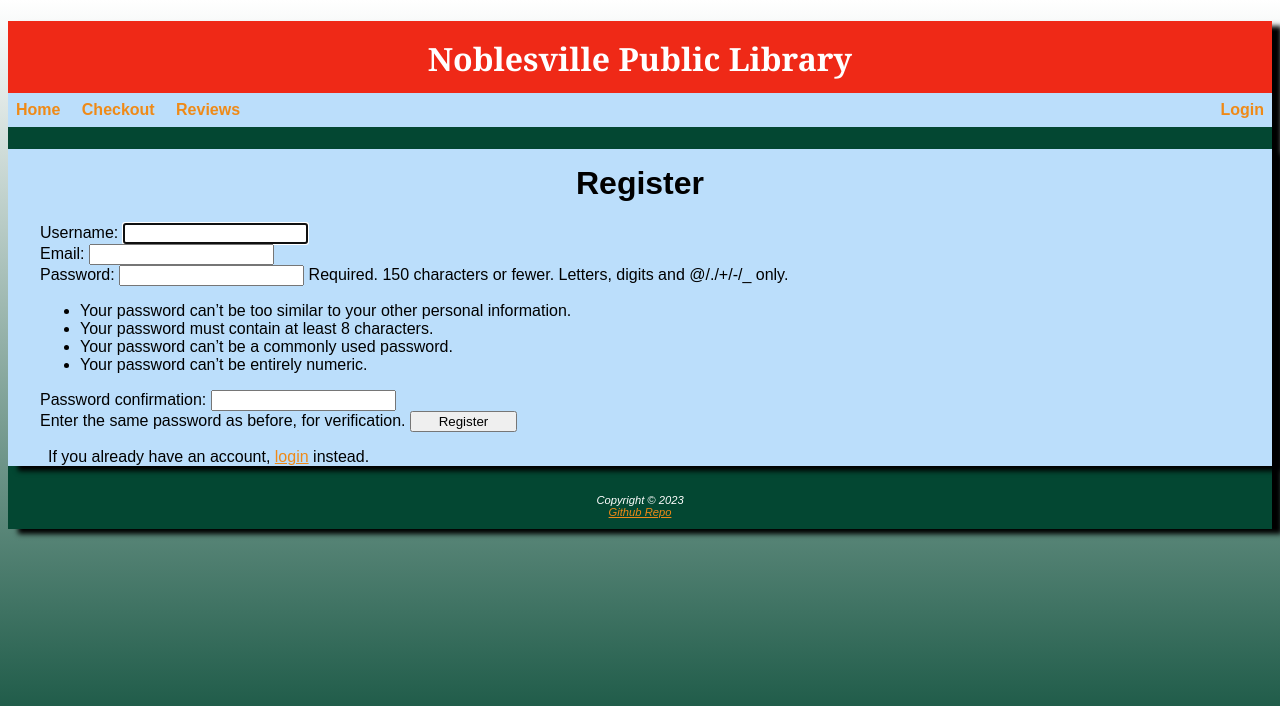
After one commit to Donner-von-Swabia/SDEV-220_Final-Project, a Django app: page /register in a window 1280 px wide. The commit adds this page. Shown: the top 706 px of the page. Run offline with Django 3.2, Linux system fonts and the light colour scheme.

Commit message:
Added registration page for making new accounts

```diff
--- /dev/null
+++ b/Book_Tycoon/Main/forms.py
@@ -0,0 +1,20 @@
+from django import forms
+from django.contrib.auth.forms import UserCreationForm
+from django.contrib.auth.models import User
+
+
+# Create your forms here.
+
+class NewUserForm(UserCreationForm):
+	email = forms.EmailField(required=True)
+
+	class Meta:
+		model = User
+		fields = ("username", "email", "password1", "password2")
+
+	def save(self, commit=True):
+		user = super(NewUserForm, self).save(commit=False)
+		user.email = self.cleaned_data['email']
+		if commit:
+			user.save()
+		return user
--- a/Book_Tycoon/Main/static/css/library.css
+++ b/Book_Tycoon/Main/static/css/library.css
@@ -80,3 +80,11 @@ button{
 	padding-left: 2em;
 	padding-right: 2em;
 }
+.registrationcontainer{
+	background: #BBDEFB;
+	padding-left: 2em;
+	padding-right: 2em;
+	box-shadow:10px 5px 5px black;
+
+	color: #000000;
+}
--- a/Book_Tycoon/Main/templates/registration/login.html
+++ b/Book_Tycoon/Main/templates/registration/login.html
@@ -8,5 +8,6 @@
   {{ form.as_p }}
   <button type="submit">Log In</button>
 </form>
+<p>Not registered? &nbsp;<a href = "{% url 'register' %}">Make an account.</a></p>
 </div>
 {% endblock %}
--- /dev/null
+++ b/Book_Tycoon/Main/templates/registration/register.html
@@ -0,0 +1,34 @@
+{% extends "main/base.html" %}
+
+{% block content %}
+
+
+<!--Register-->
+<div class="registrationcontainer">
+	<h1>Register</h1>
+	<form method="POST">
+		{% csrf_token %}
+		<form method="POST">
+    <label for="id_username">Username:</label>
+      <input type="text" name="username" maxlength="150" autofocus="" required="" id="id_username">
+        <br>
+
+    <label for="id_email">Email:</label>
+      <input type="email" name="email" required="" id="id_email"><br>
+
+    <label for="id_password1">Password:</label>
+
+      <input type="password" name="password1" autocomplete="new-password" required="" id="id_password1">
+	<span class="helptext">Required. 150 characters or fewer. Letters, digits and @/./+/-/_ only.</span>
+        <br>
+        <span class="helptext"><ul><li>Your password can’t be too similar to your other personal information.</li><li>Your password must contain at least 8 characters.</li><li>Your password can’t be a commonly used password.</li><li>Your password can’t be entirely numeric.</li></ul></span>
+    <label for="id_password2">Password confirmation:</label>
+      <input type="password" name="password2" autocomplete="new-password" required="" id="id_password2">
+        <br>
+        <span class="helptext">Enter the same password as before, for verification.</span>
+		<button class="btn btn-primary" type="submit">Register</button>
+	</form>
+	<p class="text-center">If you already have an account, <a href="/login">login</a> instead.</p>
+</div>
+
+{% endblock %}
--- a/Book_Tycoon/Main/urls.py
+++ b/Book_Tycoon/Main/urls.py
@@ -3,6 +3,7 @@ from django.contrib import admin
 from .views import MainView
 from .views import Checkout
 from .views import Reviews
+from .views import register_request
 
 urlpatterns=[
     path('',MainView.as_view(), name='main'),
@@ -10,5 +11,6 @@ urlpatterns=[
     path('index.html',MainView.as_view(), name='main'),
     path('checkout.html',Checkout.as_view(), name='checkout'),
     path('reviews.html',Reviews.as_view(), name='reviews'),
-    path("accounts/", include("django.contrib.auth.urls"))
+    path("accounts", include("django.contrib.auth.urls")),
+    path("register", register_request, name="register")
 ]
--- a/Book_Tycoon/Main/views.py
+++ b/Book_Tycoon/Main/views.py
@@ -1,5 +1,8 @@
-from django.shortcuts import render
+from django.shortcuts import render, redirect
 from django.views import View
+from .forms import NewUserForm
+from django.contrib.auth import login
+from django.contrib import messages
 # Create your views here.
 
 class MainView(View):
@@ -14,3 +17,15 @@ class Reviews(View):
 
     def get(self,request):
         return render(request,'main/Reviews.html')
+
+def register_request(request):
+	if request.method == "POST":
+		form = NewUserForm(request.POST)
+		if form.is_valid():
+			user = form.save()
+			login(request, user)
+			messages.success(request, "Registration successful." )
+			return redirect("main")
+		messages.error(request, "Unsuccessful registration. Invalid information.")
+	form = NewUserForm()
+	return render (request=request, template_name="registration/register.html", context={"register_form":form})
```
Also changed, not shown: Book_Tycoon/Main/templates/main/index.html (+7 -12 lines).
